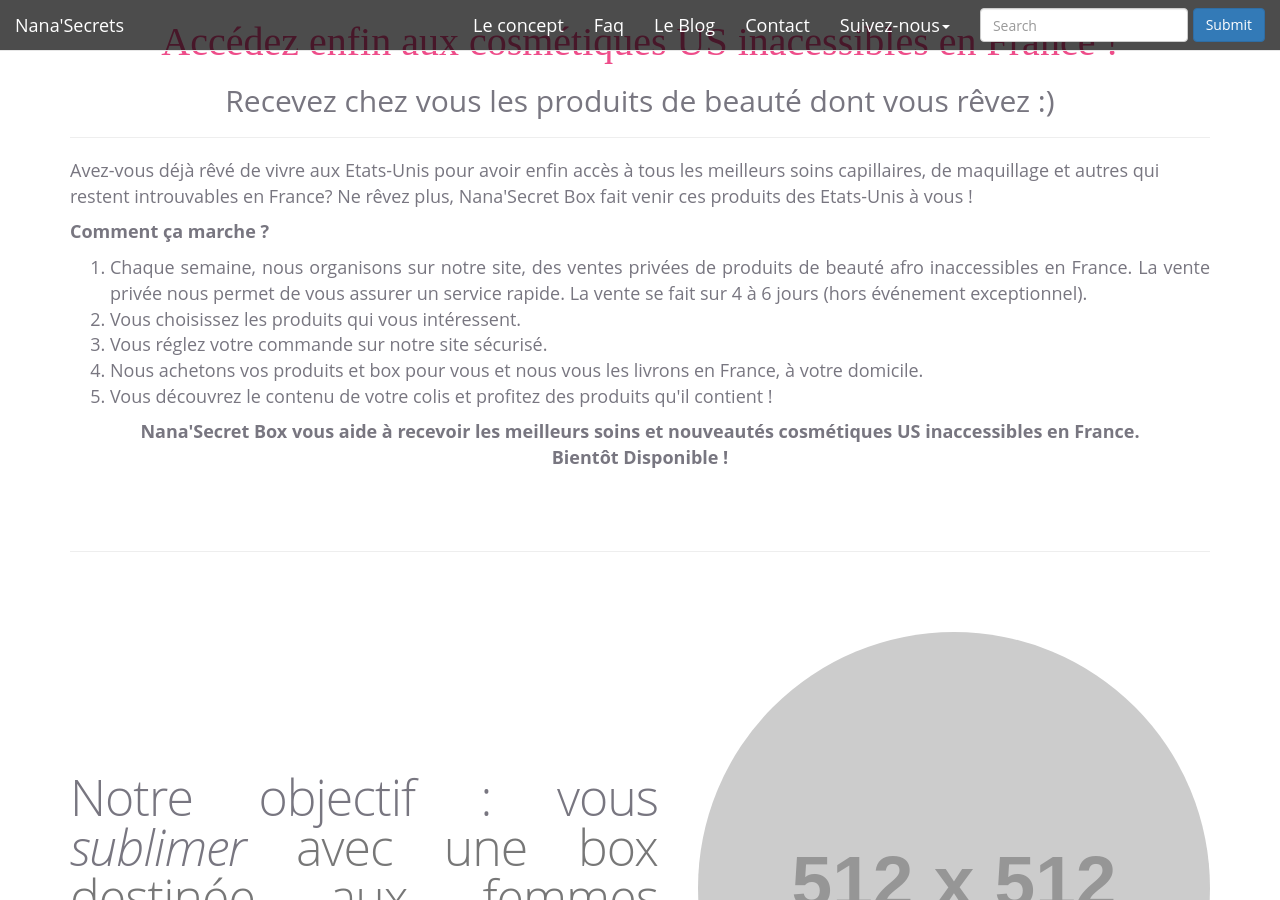
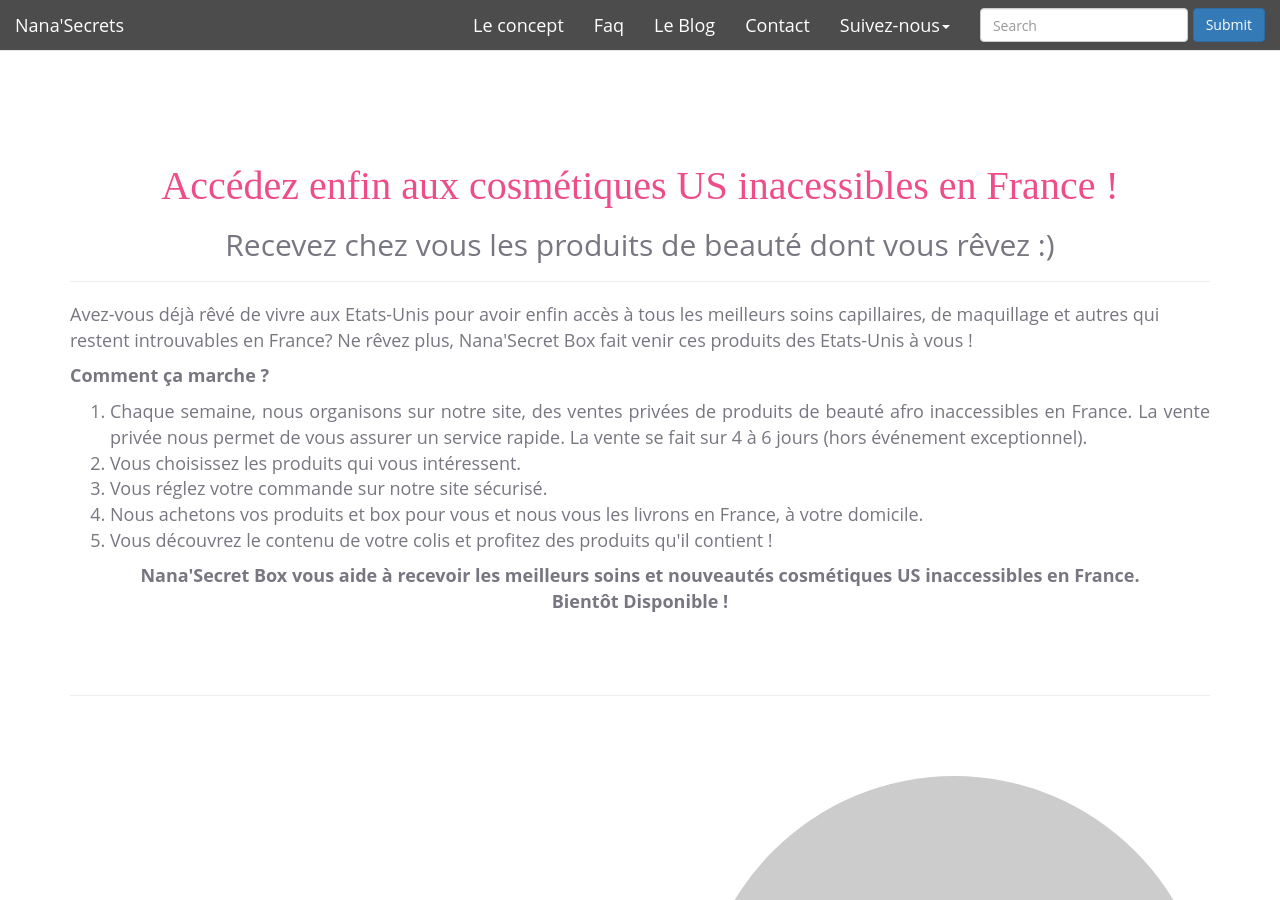
Before and after one commit to cdiomande78/jekyll-nanasecrets, a Jekyll site: the page built from le-concept.html, in a window 1280 px wide and 900 px high. Built offline with Jekyll 4.4.1, drawn with Linux system fonts in a browser that asks for light colours; nearby versions of some CDN libraries.

Commit message:
Ajout de vertical spacer

```diff
--- a/_layouts/default.html
+++ b/_layouts/default.html
@@ -70,7 +70,7 @@
         <span class="icon-bar"></span>
         <span class="icon-bar"></span>
       </button>
-      <a class="navbar-brand" href="index.html">Nana'Secrets</a>
+      <a class="navbar-brand" href="{{ site.baseurl }}/index.html">Nana'Secrets</a>
     </div>
 
     <!-- Collect the nav links, forms, and other content for toggling -->
--- a/blog/index.html
+++ b/blog/index.html
@@ -2,6 +2,8 @@
 layout: default
 title: Blog
 ---
+
+<div class="vertical-spacer"></div>
 
      <h1>Le Blog de Nanasecrets</h1>
 
--- a/faq.html
+++ b/faq.html
@@ -2,6 +2,7 @@
 layout: default
 title: Faq
 ---
+<div class="vertical-spacer"></div>
 
       <h1>Faq</h1>
       <h2 style="text-align: justify;">Dans cette rubrique, toutes les réponses à vos questions</h2>
--- a/le-concept.html
+++ b/le-concept.html
@@ -2,6 +2,7 @@
 layout: default
 title: Le concept
 ---
+<div class="vertical-spacer"></div>
 
 <h1 style="text-align: center;">Accédez enfin aux cosmétiques US inacessibles en France !</h1>
     <h2 style="text-align: center;">Recevez chez vous les produits de beauté dont vous rêvez :)</h2>
--- a/nos-marques.html
+++ b/nos-marques.html
@@ -2,6 +2,8 @@
 layout: default
 title: Nos marques
 ---
+
+<div class="vertical-spacer"></div>
 
 <h1 style="text-align: center;">Nos Marques</h1>
   <h2 style="text-align: center;">Découvrez dans vos Box, les marques ...</h2>
```
